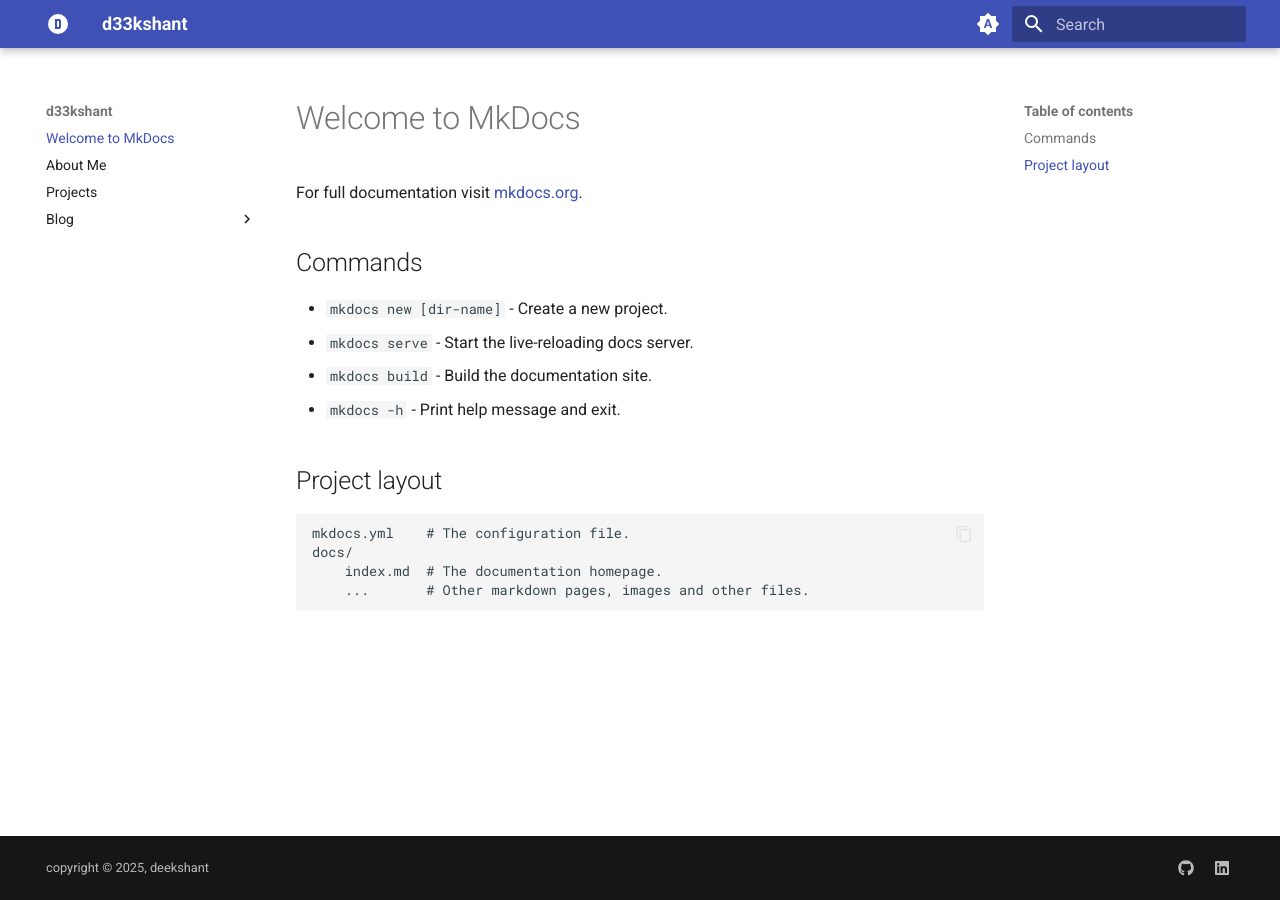
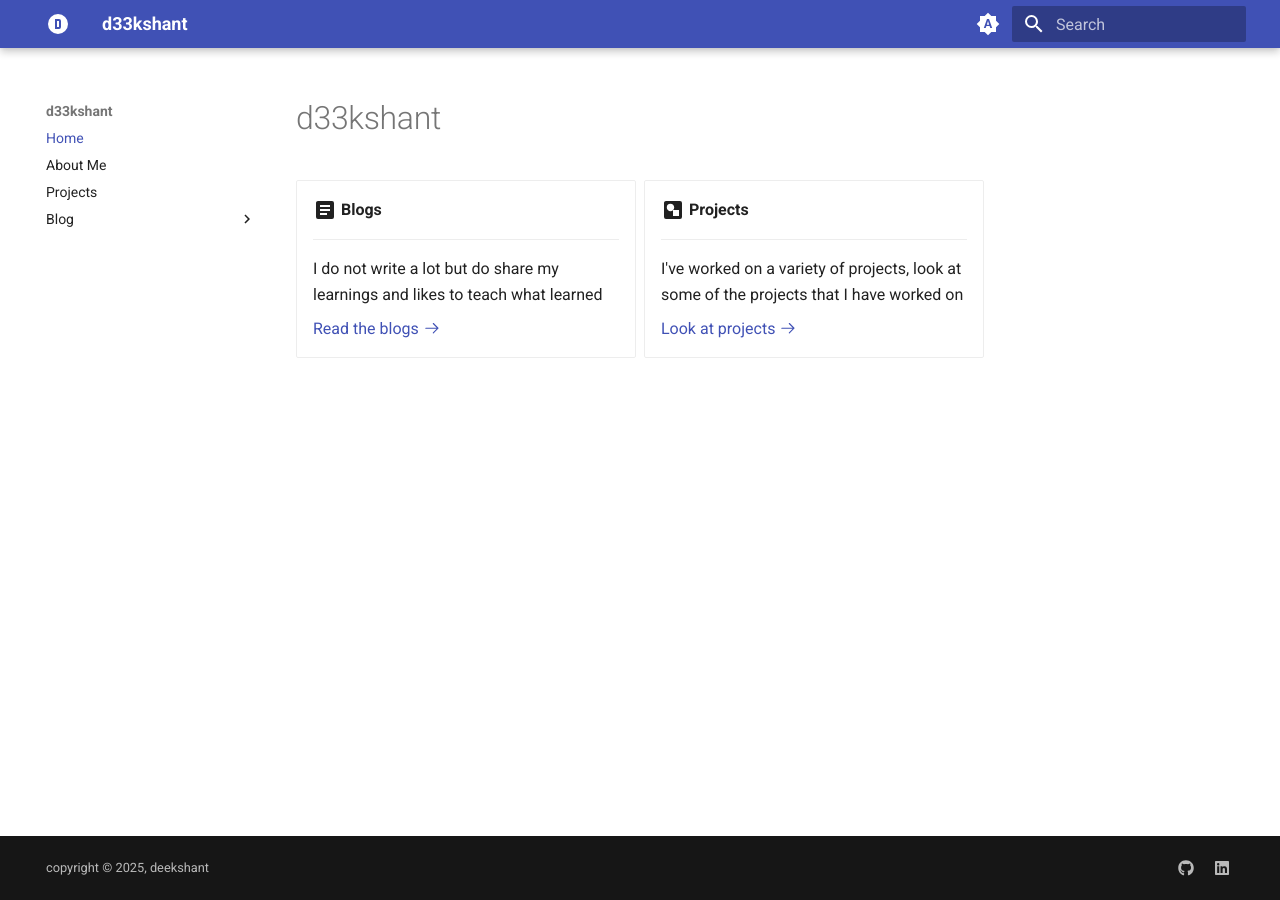
Before and after one commit to d33kshant/d33kshant.github.io, an MkDocs documentation site: the page built from docs/index.md, in a window 1280 px wide. Built offline with MkDocs 1.6.1 and Material for MkDocs 9.7.7, drawn with Linux system fonts in a browser that asks for light colours.

Commit message:
feat: updated index page

```diff
--- a/docs/index.md
+++ b/docs/index.md
@@ -1,17 +1,26 @@
-# Welcome to MkDocs
+---
+title: Home
+---
 
-For full documentation visit [mkdocs.org](https://www.mkdocs.org).
+# d33kshant
 
-## Commands
+<div class="grid cards" markdown>
 
-* `mkdocs new [dir-name]` - Create a new project.
-* `mkdocs serve` - Start the live-reloading docs server.
-* `mkdocs build` - Build the documentation site.
-* `mkdocs -h` - Print help message and exit.
+-   :material-text-box:{ .lg .middle } __Blogs__
 
-## Project layout
+    ---
 
-    mkdocs.yml    # The configuration file.
-    docs/
-        index.md  # The documentation homepage.
-        ...       # Other markdown pages, images and other files.
+    I do not write a lot but do share my learnings and likes to teach what learned
+
+    [Read the blogs :octicons-arrow-right-24:](blog/index.md)
+
+-   :material-drawing-box:{ .lg .middle } __Projects__
+
+    ---
+
+    I've worked on a variety of projects, look at some of the projects that I have worked on
+
+    [Look at projects :octicons-arrow-right-24:](projects.md)
+
+
+</div>
```
